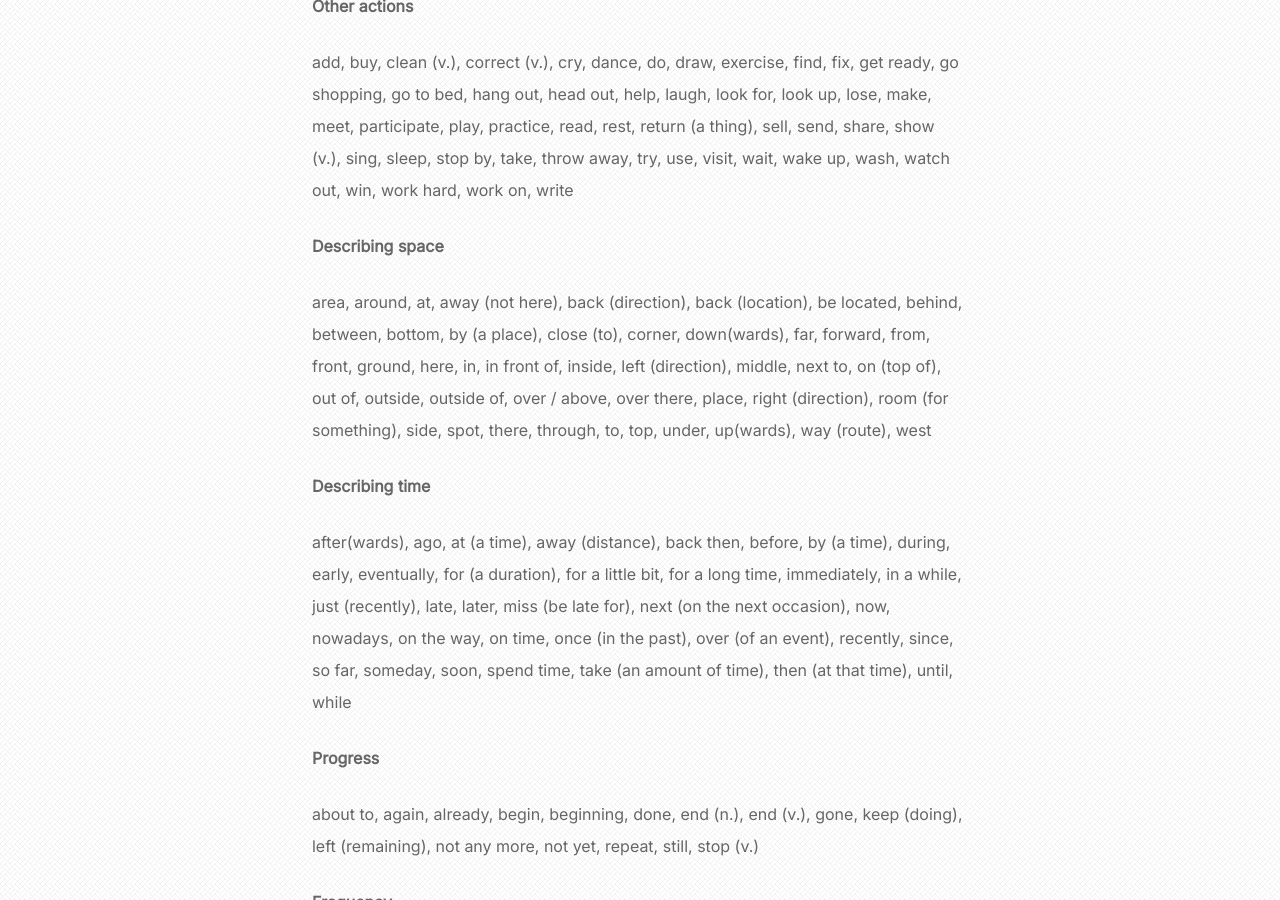
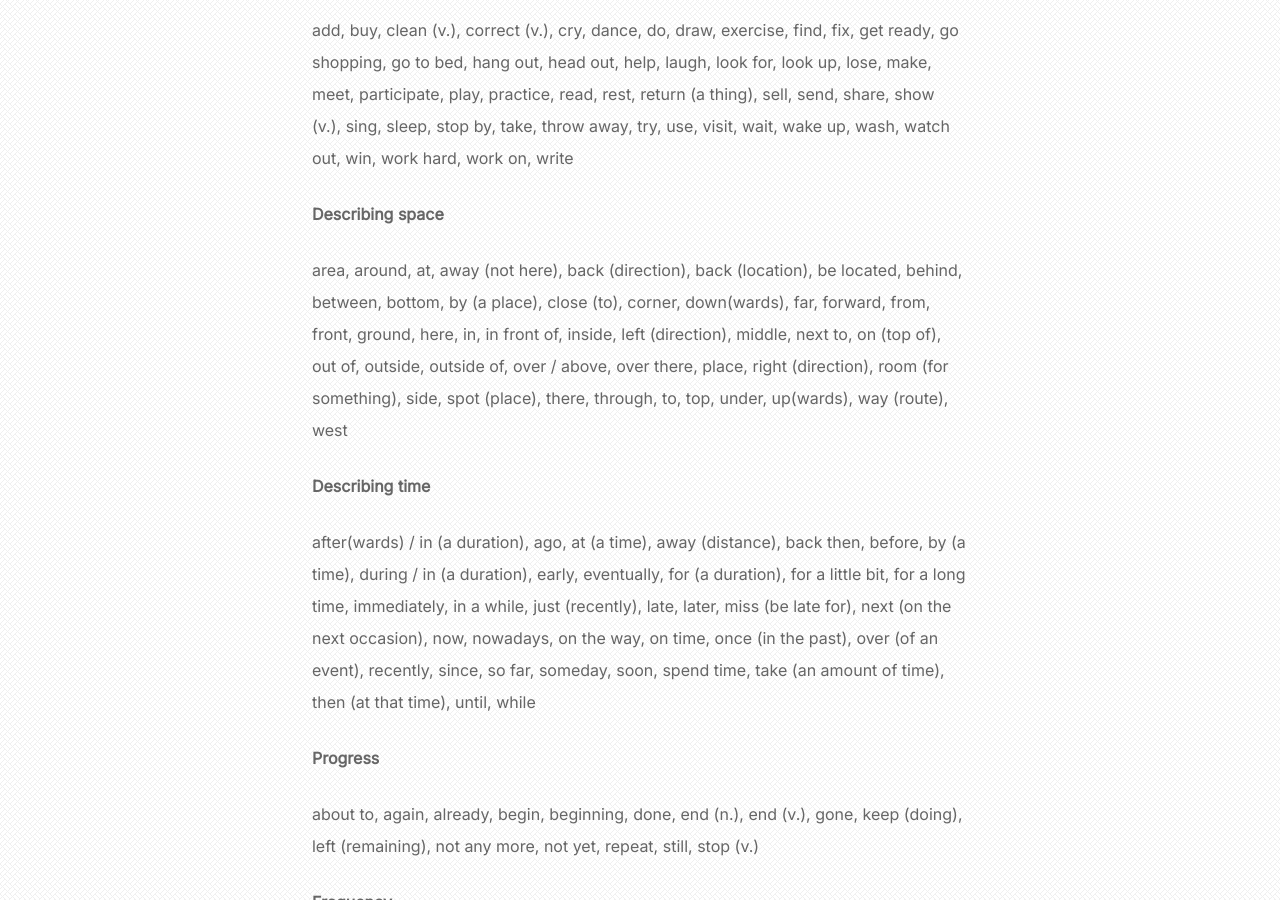
Before and after one commit to adamanlx/adamanlx.github.io, a Jekyll site: the page built from _posts/2025-1-24-1000-words.md, in a window 1280 px wide and 900 px high, scrolled down 7431 px. Built offline with Jekyll 4.4.1, drawn with Linux system fonts in a browser that asks for light colours; some of the changed text lies outside the part shown.

Commit message:
Update 2025-1-24-1000-words.md

```diff
--- a/_posts/2025-1-24-1000-words.md
+++ b/_posts/2025-1-24-1000-words.md
@@ -158,11 +158,11 @@
 
 #### Other descriptions
 
-bad, beautiful, busy, careful, clear, comfortable, common, complicated, convenient, cool (interesting), correct (adj.), crowded, cute, dangerous, difficult, easy, famous, fat, friendly, fun, funny, go well, good / well, great, handsome, important, kind, last (final), last (previous), main, mistake, new, normal, okay (acceptable), okay (average), old, popular, quiet, ready, real, safe, serious, simple, size, smart, special, strange, strong, stupid, true, ugly, useful, various, weak, work (be suitable), wrong, young
+bad, beautiful, busy, careful, clear, comfortable, common, complicated, convenient, cool (interesting), correct (adj.), crowded, cute, dangerous, difficult, easy, famous, fat, friendly, fun, funny, go well, good / well, great, handsome, important, kind (nice), last (final), last (previous), main, mistake, new, normal, okay (acceptable), okay (average), old, popular, quiet, ready, real, safe, serious, simple, size, smart, special, strange, strong, stupid, true, ugly, useful, various, weak, work (be suitable), wrong, young
 
 #### Physical actions
 
-break, bring, build, carry, close (v.), collect, cut, drop, drop off, fall (v.), follow, get rid of, get (retrieve), hold, leave (an item), lie down, make &lt;adjective&gt;, open (v.), pass (hand over), pick up (a person), pick up (an object), pick up (something from somewhere), pull, push, put, put down, run, sit, stand, stay, take out, turn off, turn on, walk, work (function)
+break, bring, build, carry, close (v.), collect, cut, drop, drop off, fall (v.), follow, get rid of, get (retrieve), hold, leave (an item), lie down, make &lt;adjective&gt;, open (v.), pass (hand over), pick up (an object), pick up (something from somewhere), pull, push, put, put down, run, sit, stand, stay, take out, turn off, turn on, walk, work (function)
 
 #### Change
 
@@ -190,11 +190,11 @@
 
 #### Describing space
 
-area, around, at, away (not here), back (direction), back (location), be located, behind, between, bottom, by (a place), close (to), corner, down(wards), far, forward, from, front, ground, here, in, in front of, inside, left (direction), middle, next to, on (top of), out of, outside, outside of, over / above, over there, place, right (direction), room (for something), side, spot, there, through, to, top, under, up(wards), way (route), west
+area, around, at, away (not here), back (direction), back (location), be located, behind, between, bottom, by (a place), close (to), corner, down(wards), far, forward, from, front, ground, here, in, in front of, inside, left (direction), middle, next to, on (top of), out of, outside, outside of, over / above, over there, place, right (direction), room (for something), side, spot (place), there, through, to, top, under, up(wards), way (route), west
 
 #### Describing time
 
-after(wards), ago, at (a time), away (distance), back then, before, by (a time), during, early, eventually, for (a duration), for a little bit, for a long time, immediately, in a while, just (recently), late, later, miss (be late for), next (on the next occasion), now, nowadays, on the way, on time, once (in the past), over (of an event), recently, since, so far, someday, soon, spend time, take (an amount of time), then (at that time), until, while
+after(wards) / in (a duration), ago, at (a time), away (distance), back then, before, by (a time), during / in (a duration), early, eventually, for (a duration), for a little bit, for a long time, immediately, in a while, just (recently), late, later, miss (be late for), next (on the next occasion), now, nowadays, on the way, on time, once (in the past), over (of an event), recently, since, so far, someday, soon, spend time, take (an amount of time), then (at that time), until, while
 
 #### Progress
 
```
Also changed, not shown: other parts of _posts/2025-1-24-1000-words.md (+1 -1 lines).
